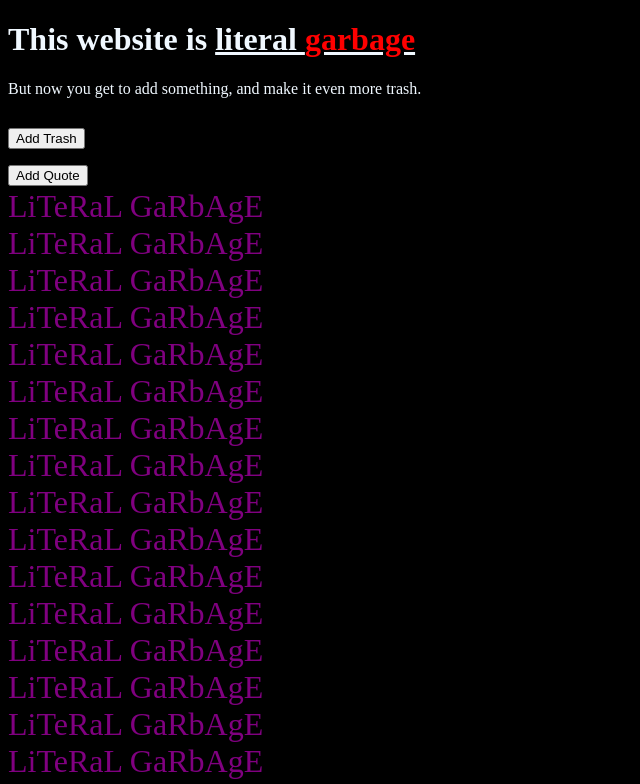
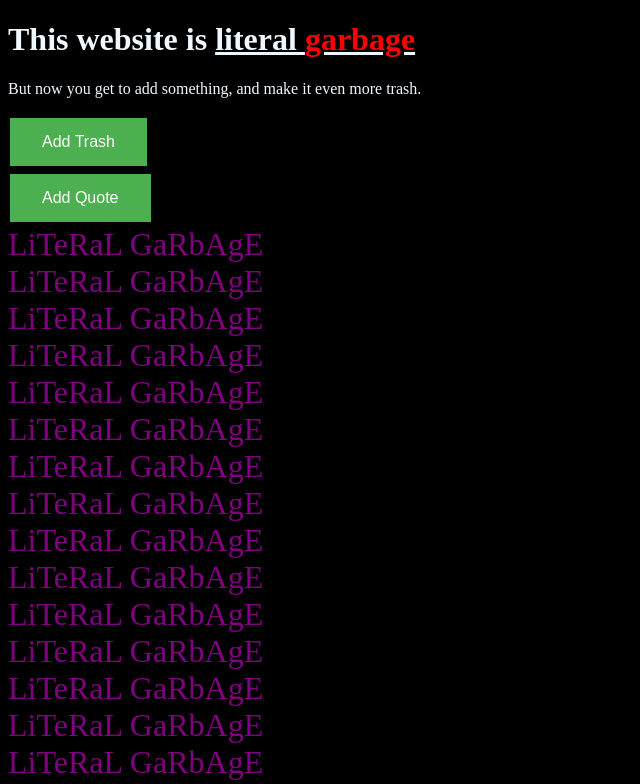
Before and after one commit to NextToZero/LiteralGarbage, a plain HTML site: page index.html in a window 1280 px wide. Shown: the top 784 px of the page, without its empty margins (0-640 px from the left). Drawn offline with Linux system fonts and the light colour scheme.

Commit message:
Styled the buttons

```diff
--- a/index.html
+++ b/index.html
@@ -44,6 +44,21 @@ div{
 
 }
 
+/* Style the buttons, the button should be horizontally aligned, brightly coloured and have modern styling. */
+button{
+    background-color: #4CAF50; /* Green */
+    border: none;
+    color: white;
+    padding: 15px 32px;
+    text-align: center;
+    text-decoration: none;
+    display: inline-block;
+    font-size: 16px;
+    margin: 4px 2px;
+    cursor: pointer;
+}
+
+
 </style>
 
 
```
